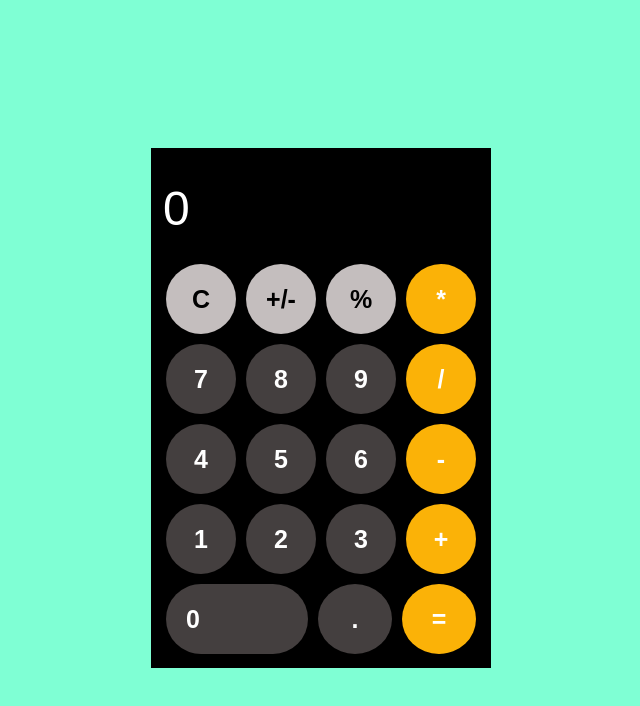
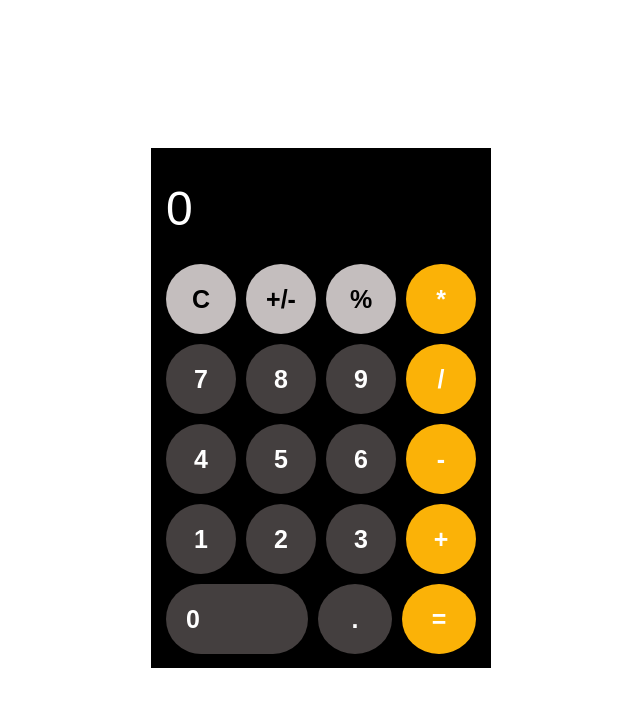
Before and after one commit to Cassido-Fx/Calculator-App, a plain HTML site: page index.html in a window 1280 px wide. Shown: the whole page, without its empty margins (319-959 px from the left). Drawn offline with Linux system fonts and the light colour scheme.

Commit message:
debbuged

```diff
--- a/calculator.css
+++ b/calculator.css
@@ -3,7 +3,6 @@ body {
     align-items: center;
     justify-content: center;
     height: 50rem;
-    background-color: aquamarine ;
 }
 
 button {
@@ -51,7 +50,7 @@ button:active {
 }
 
 .display {
-    width: 99%;
+    width: 310px;
     height: 100px;
     border: none;
     background-color: black;
```
